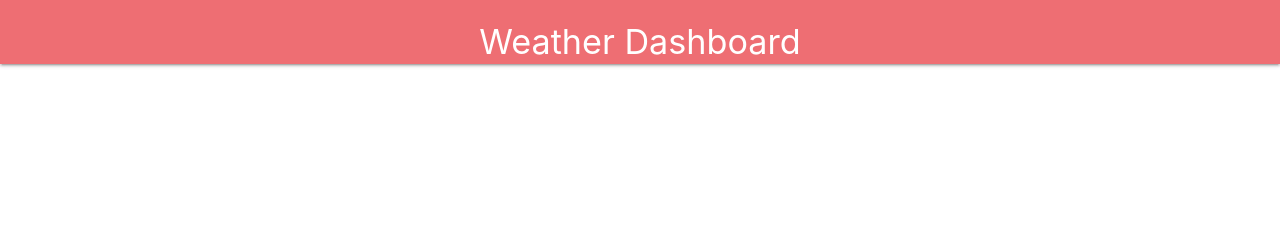
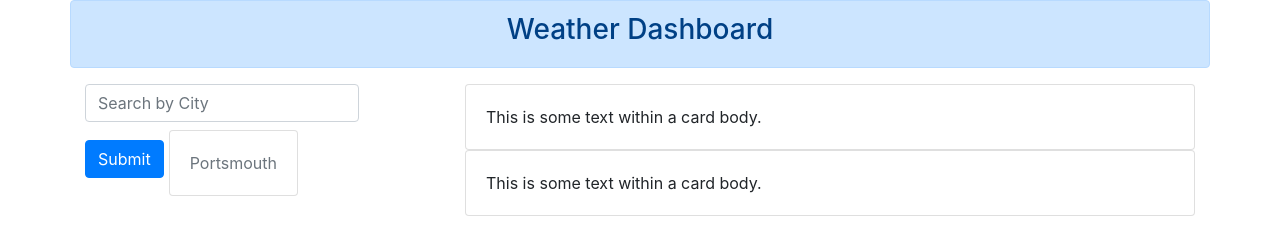
Before and after one commit to hannahperreault/weather-dashboard, a plain HTML site: page index.html in a window 1280 px wide. Drawn offline with nearby package versions, Linux system fonts and the light colour scheme.

Commit message:
bootstrap layout

```diff
--- a/index.html
+++ b/index.html
@@ -5,20 +5,66 @@
     <meta name="viewport" content="width=device-width, initial-scale=1.0" />
     <link
       rel="stylesheet"
-      href="https://cdnjs.cloudflare.com/ajax/libs/materialize/1.0.0/css/materialize.min.css"
+      href="https://stackpath.bootstrapcdn.com/bootstrap/4.4.1/css/bootstrap.min.css"
+      integrity="sha384-Vkoo8x4CGsO3+Hhxv8T/Q5PaXtkKtu6ug5TOeNV6gBiFeWPGFN9MuhOf23Q9Ifjh"
+      crossorigin="anonymous"
     />
     <title>Document</title>
   </head>
   <body>
     <!--header with Weather Dashboard Text-->
     <header>
-      <nav>
-        <div class="nav-wrapper brand-logo center">
-          <h4>Weather Dashboard</h4>
+      <div class="container alert alert-primary text-center" role="alert">
+        <h3>Weather Dashboard</h3>
+      </div>
+    </header>
+
+    <!--Left Side Search Form, and list of past searches-->
+    <div class="container">
+      <div class="row">
+        <div class="col-md-4">
+          <form>
+            <div class="form-row align-items-center">
+              <div class="col-auto">
+                <label class="sr-only" for="inlineFormInput">Name</label>
+                <input
+                  type="text"
+                  class="form-control mb-2"
+                  id="searchField"
+                  placeholder="Search by City"
+                />
+              </div>
+              <div class="col-auto">
+                <button
+                  type="submit"
+                  class="btn btn-primary mb-2"
+                  id="searchButtom"
+                >
+                  Submit
+                </button>
+              </div>
+              <div class="card">
+                <div class="card-body text-muted">
+                  Portsmouth
+                </div>
+              </div>
+            </div>
+          </form>
         </div>
-      </nav>
-    </header>
-    <!--Left Side Search Form, and list of past searches-->
+        <div class="col-md-8">
+          <div class="card">
+            <div class="card-body">
+              This is some text within a card body.
+            </div>
+          </div>
+          <div class="card">
+            <div class="card-body">
+              This is some text within a card body.
+            </div>
+          </div>
+        </div>
+      </div>
+    </div>
 
     <!--Main div with current weather displayed-->
     <!--Lower main div with 5 day forcast-->
```
